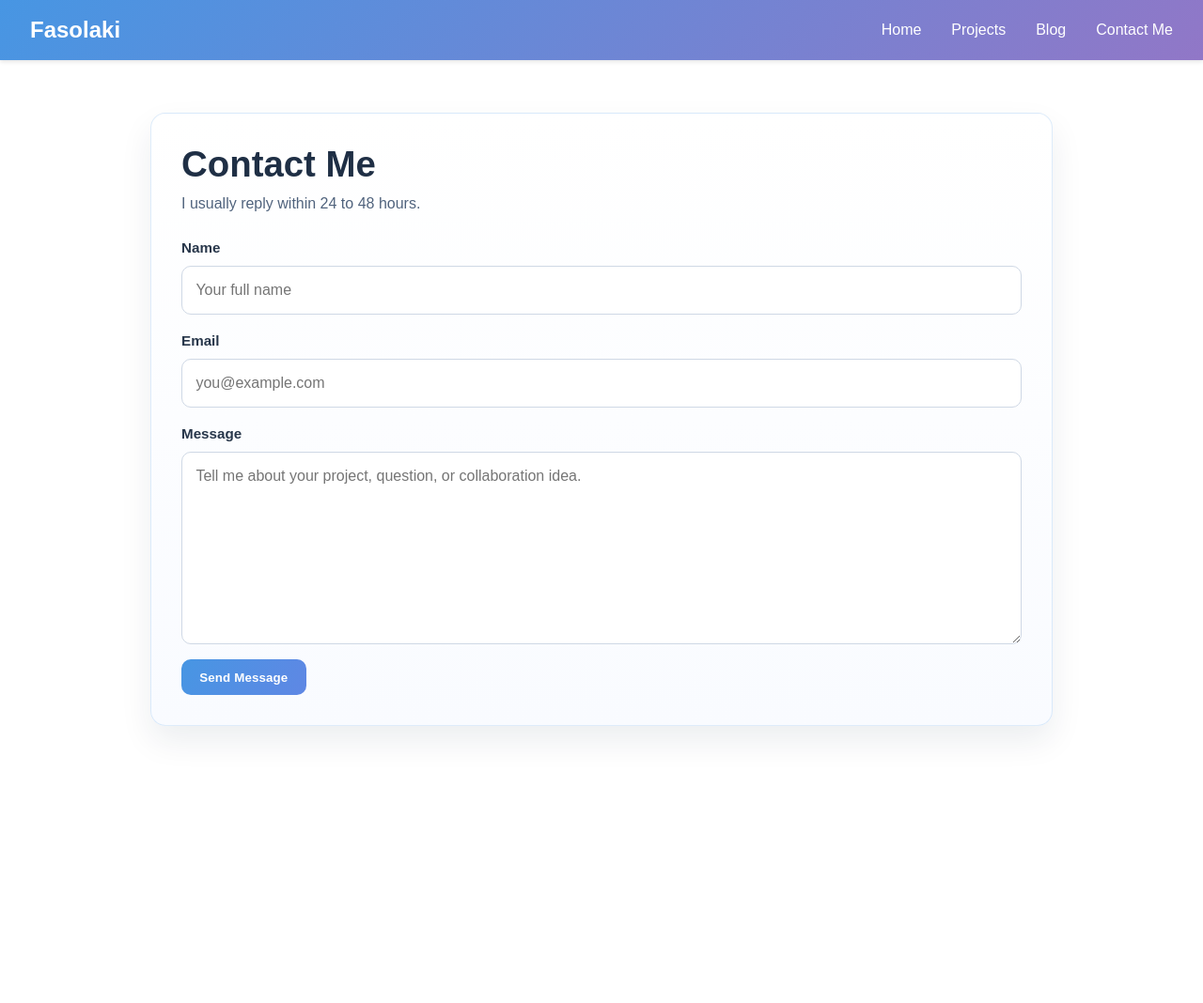
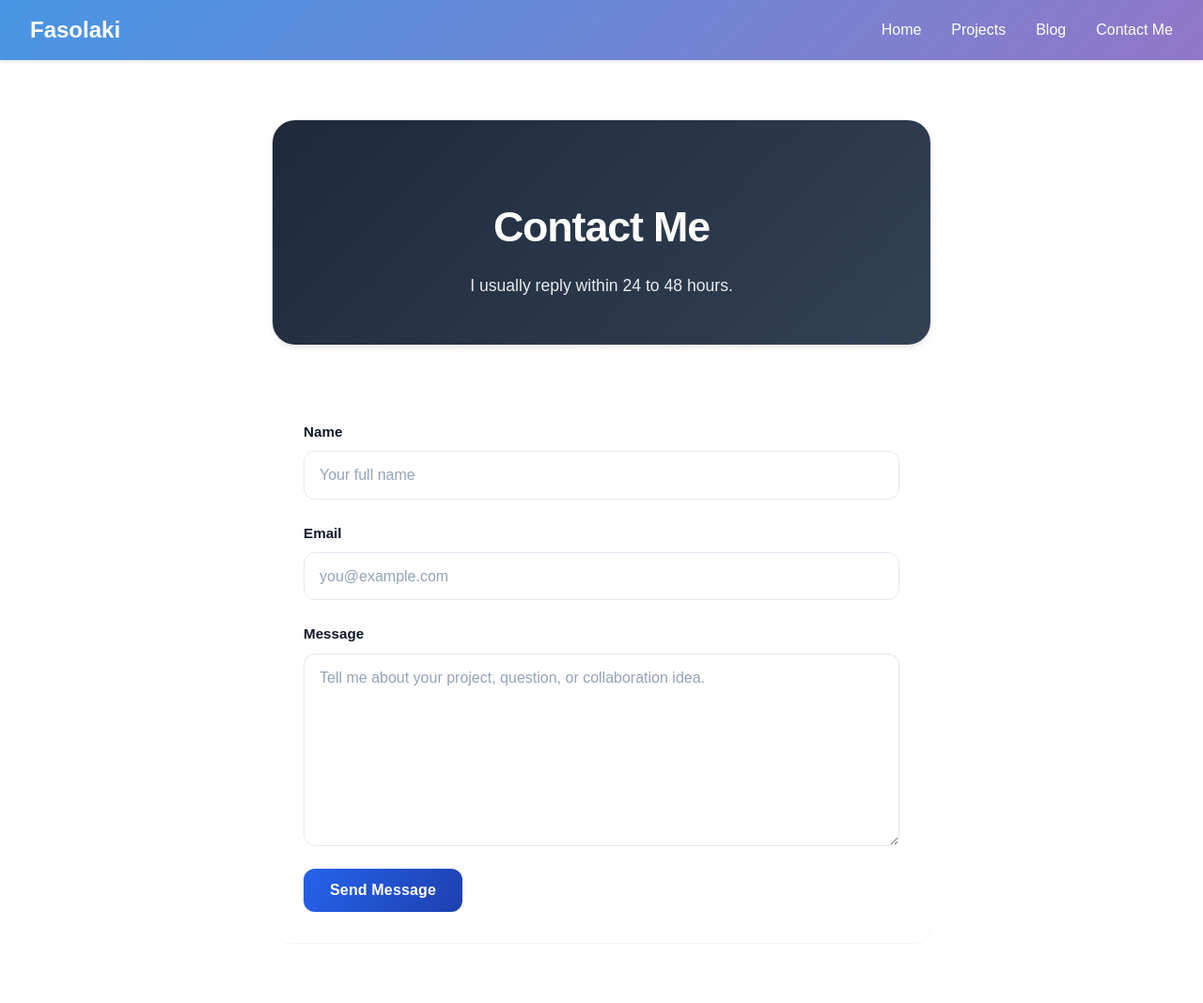
Before and after one commit to chrys/My-Personal-Website, a Django app: template templates/website/contact.html in a window 1280 px wide. Shown: the whole page at 94% size. Before the commit the page ends 782 px from the top, so only its background shows below. Run offline with Django 5.2, Linux system fonts and the light colour scheme; the template is opened without the code that fills it: values that come from a table or form of the project are taken from there, others are empty; parts of the project's set-up code (start-up, migrations or seed data) failed here and were passed over; some libraries are stand-ins or nearby versions.

Commit message:
contact form

```diff
--- a/templates/website/contact.html
+++ b/templates/website/contact.html
@@ -1,10 +1,203 @@
 {% extends "base.html" %}
 
+{% block extra_css %}
+<style>
+    :root {
+        --primary-blue: #2563eb;
+        --secondary-gray: #4b5563;
+        --bg-glass: rgba(255, 255, 255, 0.8);
+        --shadow-sm: 0 1px 2px 0 rgb(0 0 0 / 0.05);
+        --shadow-md: 0 4px 6px -1px rgb(0 0 0 / 0.1);
+    }
+
+    .contact-container {
+        max-width: 700px;
+        margin: 2rem auto;
+        padding: 0 1.5rem;
+    }
+
+    .contact-header {
+        text-align: center;
+        margin-bottom: 3rem;
+        background: linear-gradient(135deg, #1e293b 0%, #334155 100%);
+        color: white;
+        padding: 3rem 2rem;
+        border-radius: 1.5rem;
+        box-shadow: var(--shadow-md);
+    }
+
+    .contact-header h1 {
+        font-size: 2.8rem;
+        font-weight: 800;
+        margin-bottom: 0.8rem;
+        letter-spacing: -0.025em;
+    }
+
+    .contact-header p {
+        font-size: 1.1rem;
+        opacity: 0.9;
+        margin: 0;
+    }
+
+    .contact-page {
+        max-width: 700px;
+        margin: 0 auto;
+        padding: 0;
+    }
+
+    .contact-card {
+        background: rgba(255, 255, 255, 0.88);
+        backdrop-filter: blur(8px);
+        -webkit-backdrop-filter: blur(8px);
+        border: 1px solid rgba(255, 255, 255, 0.4);
+        border-radius: 1.25rem;
+        box-shadow: var(--shadow-sm);
+        padding: 2rem;
+    }
+
+    .contact-lead {
+        margin: 0 0 1.5rem;
+        color: #64748b;
+        font-size: 1rem;
+        line-height: 1.6;
+    }
+
+    .contact-form {
+        display: grid;
+        gap: 1.5rem;
+    }
+
+    .form-field {
+        display: flex;
+        flex-direction: column;
+        gap: 0.5rem;
+    }
+
+    .form-field label {
+        font-size: 0.95rem;
+        font-weight: 600;
+        color: #0f172a;
+    }
+
+    .form-field input,
+    .form-field textarea {
+        width: 100%;
+        box-sizing: border-box;
+        border: 1px solid #e2e8f0;
+        border-radius: 0.75rem;
+        background: #fff;
+        padding: 0.75rem 1rem;
+        font: inherit;
+        font-size: 1rem;
+        color: #1e293b;
+        transition: border-color 0.2s ease, box-shadow 0.2s ease, background-color 0.2s ease;
+    }
+
+    .form-field input::placeholder,
+    .form-field textarea::placeholder {
+        color: #94a3b8;
+    }
+
+    .form-field input:hover,
+    .form-field textarea:hover {
+        border-color: #cbd5e1;
+        background-color: #f8fafc;
+    }
+
+    .form-field input:focus,
+    .form-field textarea:focus {
+        outline: none;
+        border-color: var(--primary-blue);
+        box-shadow: 0 0 0 3px rgba(37, 99, 235, 0.1);
+        background-color: #fff;
+    }
+
+    .form-field textarea {
+        min-height: 180px;
+        resize: vertical;
+        font-family: inherit;
+    }
+
+    .form-field ul {
+        margin: 0.5rem 0 0;
+        padding-left: 1.5rem;
+        color: #dc2626;
+        font-size: 0.875rem;
+    }
+
+    .form-field ul li {
+        margin-bottom: 0.25rem;
+    }
+
+    .contact-submit {
+        width: fit-content;
+        border: 0;
+        border-radius: 0.75rem;
+        padding: 0.875rem 1.75rem;
+        background: linear-gradient(120deg, var(--primary-blue), #1e40af);
+        color: #fff;
+        font-weight: 600;
+        font-size: 1rem;
+        letter-spacing: 0.01em;
+        cursor: pointer;
+        transition: transform 0.2s ease, box-shadow 0.2s ease;
+    }
+
+    .contact-submit:hover {
+        transform: translateY(-2px);
+        box-shadow: 0 8px 16px rgba(37, 99, 235, 0.3);
+    }
+
+    .contact-submit:active {
+        transform: translateY(0);
+    }
+
+    .contact-message {
+        border-radius: 0.75rem;
+        border-left: 4px solid;
+        padding: 1rem;
+        margin-bottom: 1.5rem;
+        font-weight: 500;
+    }
+
+    .contact-message.success {
+        background: #ecfdf5;
+        border-left-color: #10b981;
+        color: #065f46;
+    }
+
+    .contact-message.error {
+        background: #fef2f2;
+        border-left-color: #ef4444;
+        color: #7f1d1d;
+    }
+
+    @media (max-width: 640px) {
+        .contact-header {
+            padding: 2rem 1.5rem;
+        }
+
+        .contact-header h1 {
+            font-size: 2rem;
+        }
+
+        .contact-card {
+            border-radius: 1rem;
+            padding: 1.5rem;
+        }
+    }
+</style>
+{% endblock %}
+
 {% block content %}
-<section id="contact-me" class="contact-page">
-    <div class="contact-card">
+<div class="contact-container">
+    <header class="contact-header">
         <h1>Contact Me</h1>
-        <p class="contact-lead">I usually reply within 24 to 48 hours.</p>
+        <p>I usually reply within 24 to 48 hours.</p>
+    </header>
+
+    <section id="contact-me" class="contact-page">
+        <div class="contact-card">
 
         {% if contact_status == 'success' %}
             <p class="contact-message success">Thanks for reaching out. Your message has been sent.</p>
@@ -38,6 +231,7 @@
 
             <button type="submit" class="contact-submit">Send Message</button>
         </form>
-    </div>
-</section>
+        </div>
+    </section>
+</div>
 {% endblock %}
```
